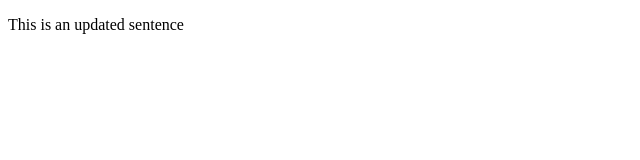
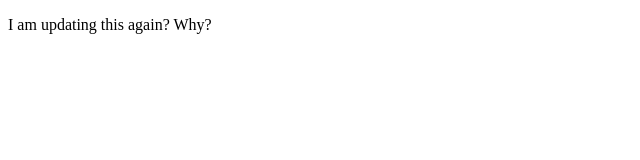
Before and after one commit to ambriglia/verbose-invention, a plain HTML site: page index.html in a window 1280 px wide. Shown: the full height of the page, 0-640 px from the left. Drawn offline with nearby package versions, Linux system fonts and the light colour scheme; no server answers.

Commit message:
update sentence again

```diff
--- a/index.html
+++ b/index.html
@@ -8,7 +8,7 @@
 </head>
 
 <body>
-  <p>This is an updated sentence</p>
+  <p>I am updating this again? Why?</p>
 
   <script src="https://code.jquery.com/jquery-3.4.1.min.js"
     integrity="sha256-CSXorXvZcTkaix6Yvo6HppcZGetbYMGWSFlBw8HfCJo=" crossorigin="anonymous"></script>
```
